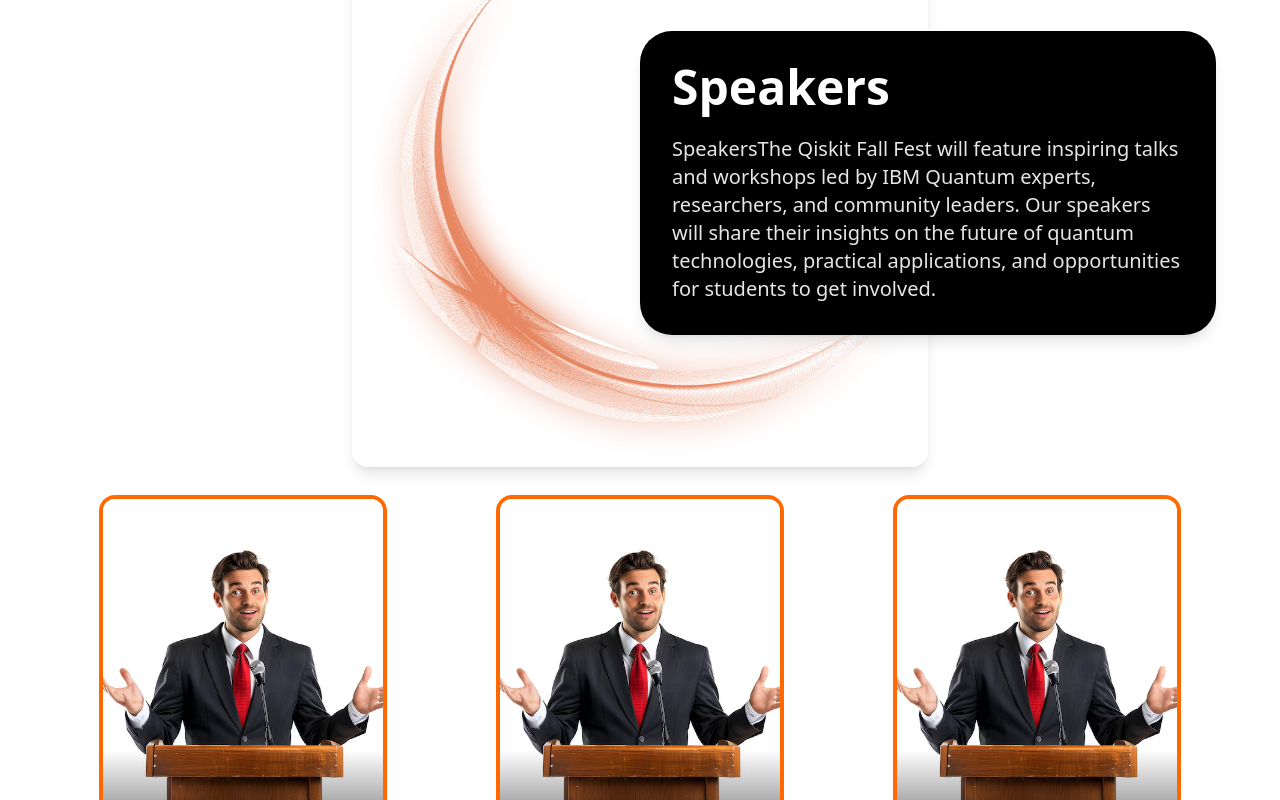
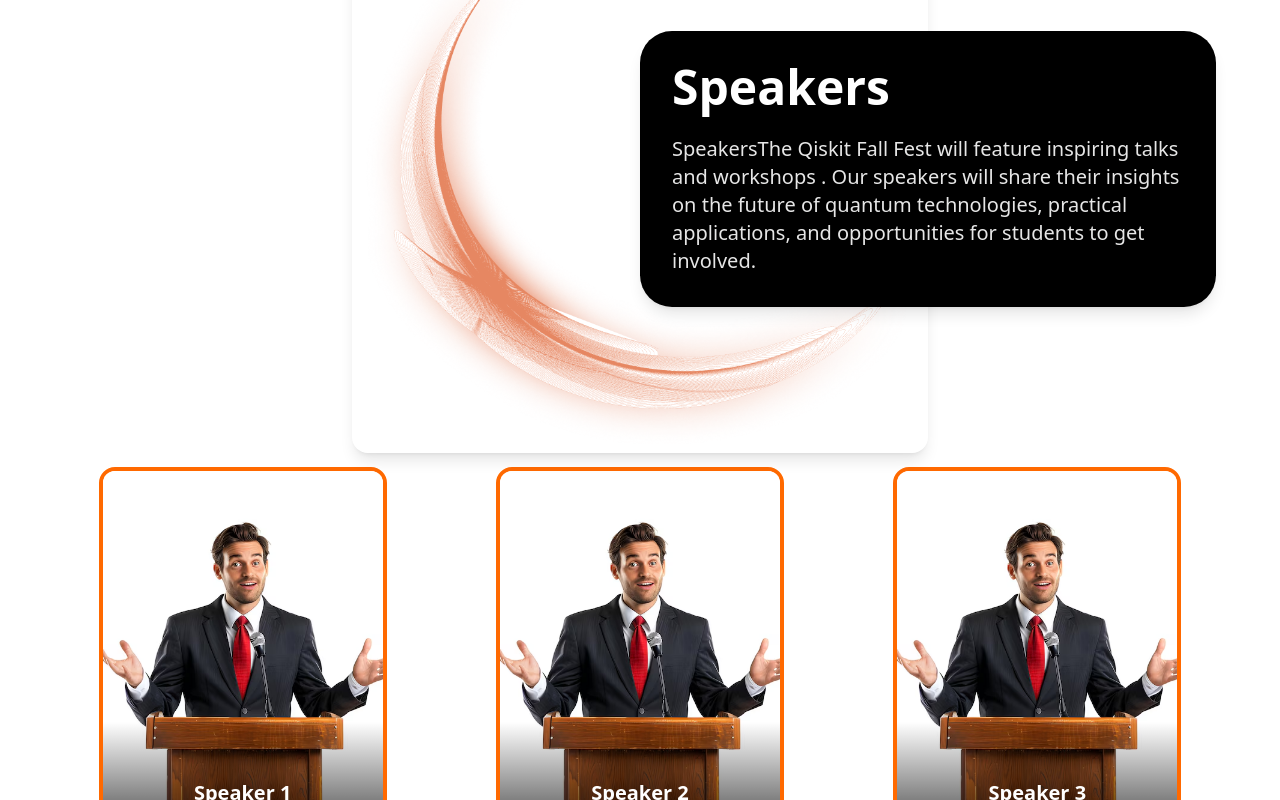
Before and after one commit to adamstimt/event, a React (Vite) app: page / in a window 1280 px wide. Shown: the part 3600-4400 px from the top of the page. Built offline with nearby package versions, Linux system fonts and the light colour scheme.

Commit message:
final commit

```diff
--- a/src/components/Partners.jsx
+++ b/src/components/Partners.jsx
@@ -64,8 +64,8 @@
             <img
               src={cardImg2}
               alt="Partner 2"
-              className="w-[310px] h-44 mt-1 bg-white  object-contain  transition-transform duration-300 hover:scale-105 mx-auto py-2 "
-              style={{ borderTopLeftRadius: '20px', borderTopRightRadius: '20px' ,borderBottomLeftRadius:'20px',borderBottomRightRadius:'20px' }}
+              className="w-[310px] h-44 mt-2 bg-white  object-contain  transition-transform duration-300 hover:scale-105 mx-auto py-2 "
+              style={{ borderTopLeftRadius: '25px', borderTopRightRadius: '25px' ,borderBottomLeftRadius:'25px',borderBottomRightRadius:'25px' }}
             />
           </div>
           <div className="p-6 flex flex-col flex-grow">
--- a/src/components/Speaker.jsx
+++ b/src/components/Speaker.jsx
@@ -65,8 +65,7 @@
             Speakers
           </h3>
           <p className="text-white/90 text-lg md:text-xl">
-            SpeakersThe Qiskit Fall Fest will feature inspiring talks and workshops led by IBM Quantum experts,
-            researchers, and community leaders. Our speakers will share their insights on the future of quantum technologies,
+            SpeakersThe Qiskit Fall Fest will feature inspiring talks and workshops . Our speakers will share their insights on the future of quantum technologies,
             practical applications, and opportunities for students to get involved.
           </p>
         </motion.div>
```
